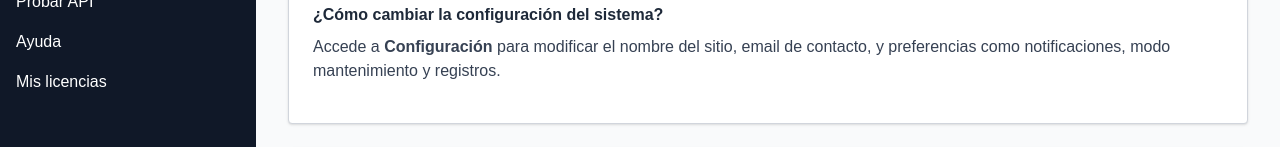
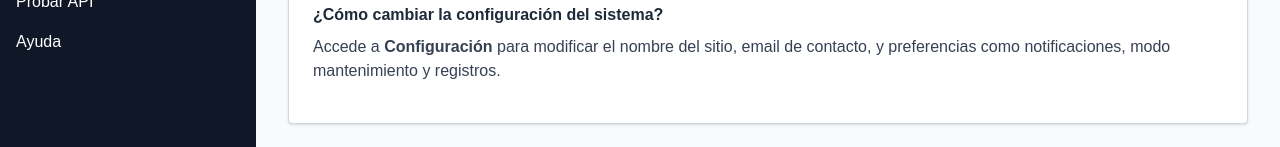
Before and after one commit to reneleyvaolace/coreaura-sistema-licencias, a Next.js app: page /dashboard/help in a window 1280 px wide. Shown: the part 446-593 px from the top of the page. Built offline with nearby package versions, Linux system fonts and the light colour scheme; no server answers.

Commit message:
fix: quitar Mis licencias del panel de administradores (es vista del cliente)

```diff
--- a/app/dashboard/layout.tsx
+++ b/app/dashboard/layout.tsx
@@ -24,7 +24,6 @@ export default function DashboardLayout({ children }: { children: React.ReactNod
           <li><Link href="/dashboard/settings">Configuración</Link></li>
           <li><Link href="/dashboard/test-validation">Probar API</Link></li>
           <li><Link href="/dashboard/help">Ayuda</Link></li>
-          <li><Link href="/portal/mis-licencias">Mis licencias</Link></li>
         </ul>
         <div className="mt-auto pt-8">
           <span className="block text-gray-400 mb-3">{session?.user?.email}</span>
```
